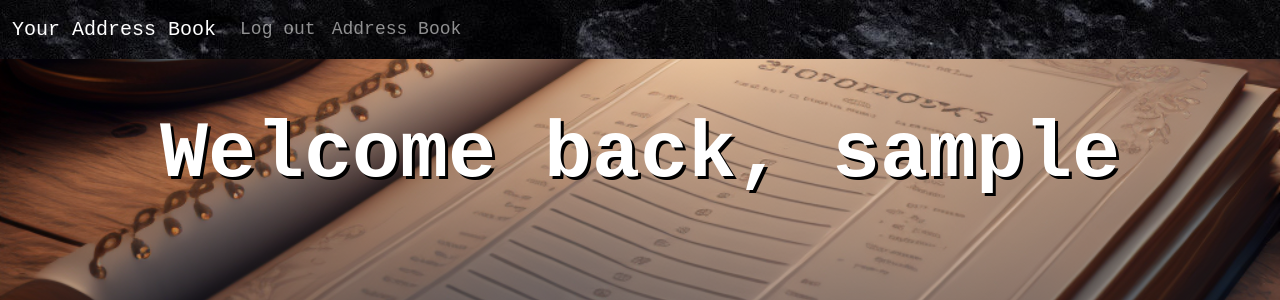
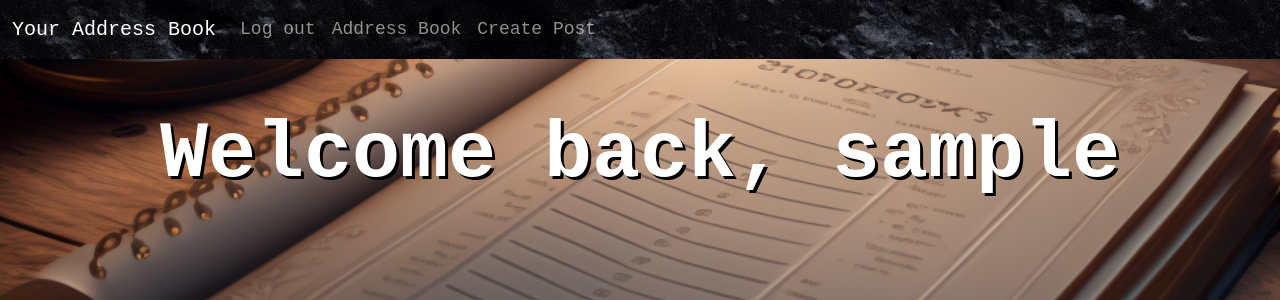
Before and after one commit to MHines10/Flask-Address-Book, a Flask app: page / in a window 1280 px wide. Shown: the top 300 px of the page. Run offline with Flask 3, Linux system fonts and the light colour scheme; the visitor is signed in with stand-in values (Sample User, id 1).

Commit message:
Added create post that requires login and set up redirect

```diff
--- a/app/__init__.py
+++ b/app/__init__.py
@@ -22,5 +22,10 @@ migrate = Migrate(app, db)
 # Create an Instance of Login Manager to set up login fucntionality
 login = LoginManager(app)
 
+#set login view to redirect unauth users
+login.login_view = 'login'
+login.login_message = 'Must be logged in to access this page'
+login.login_message_category = 'Danger'
+
 # import all of the routes and models from the routes/models file into the current folder
 from . import routes, models
--- a/app/routes.py
+++ b/app/routes.py
@@ -1,6 +1,6 @@
 from app import app
 from flask import render_template, redirect, url_for, flash
-from flask_login import login_user, logout_user
+from flask_login import login_user, logout_user, login_required
 from app.forms import SignUpForm, LoginForm
 from app.models import User
 
@@ -76,3 +76,9 @@ def logout():
     logout_user()
     flash("You have logged out successfully", "success")
     return redirect(url_for('index'))
+
+
+@app.route('/create-post')
+@login_required
+def create_post():
+    return render_template('create.html')
--- a/app/templates/nav.html
+++ b/app/templates/nav.html
@@ -7,12 +7,13 @@
         <div class="collapse navbar-collapse" id="navbarNavAltMarkup">
         <div class="navbar-nav">
             {% if current_user.is_authenticated %}
-            <a class="nav-link" href="/logout">Log out</a>
+            <a class="nav-link" href="{{url_for('logout')}}">Log out</a>
             <a class="nav-link" href="/post">Address Book</a>
+            <a class="nav-link" href="{{url_for('create_post')}}">Create Post</a>
             {% else %}
-            <a class="nav-link" href="/">Welcome</a>
-            <a class="nav-link" href="/signup">Sign Up</a>
-            <a class="nav-link" href="/login">Log In</a>
+            <a class="nav-link" href="{{url_for('index')}}">Welcome</a>
+            <a class="nav-link" href="{{url_for('signup')}}p">Sign Up</a>
+            <a class="nav-link" href="{{url_for('login')}}">Log In</a>
             {% endif %}
         </div>
         </div>
```
Also changed, not shown: app/templates/create.html (added, +9 -0 lines), app/templates/post.html (deleted, +0 -9 lines).
